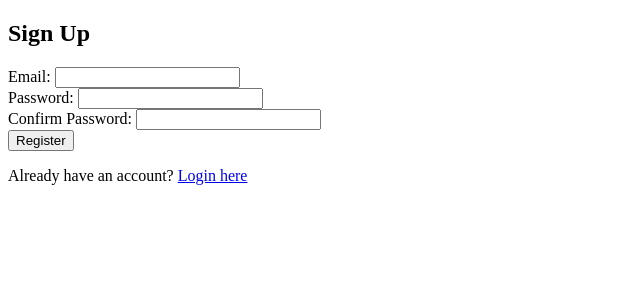
After one commit to atmz/varosha_django, a Django app: page /register/ in a window 1280 px wide. The commit adds this page. Shown: the top 300 px of the page, without its empty margins (0-640 px from the left). Run offline with Django 4.2, Linux system fonts and the light colour scheme; some libraries are stand-ins or nearby versions.

Commit message:
login/registration

```diff
--- a/app/varosha/forms.py
+++ b/app/varosha/forms.py
@@ -1,6 +1,9 @@
 from django import forms
 from django.forms import ModelForm
 from django.utils.translation import gettext_lazy as _
+
+from django.contrib.auth.forms import UserCreationForm
+from django.contrib.auth import get_user_model
 
 
 from .models import Point, Media, Note
@@ -52,3 +55,14 @@ class MediaForm(ModelForm):
 class UserChatBotAIConversationSendMessageForm(forms.Form):
     conversation_id = forms.IntegerField()
     user_message = forms.CharField(widget=forms.Textarea)
+
+
+
+User = get_user_model()
+
+class RegisterForm(UserCreationForm):
+    email = forms.EmailField(required=True)
+
+    class Meta:
+        model = User
+        fields = ['email', 'password1', 'password2']
--- a/app/varosha/settings.py
+++ b/app/varosha/settings.py
@@ -171,6 +171,11 @@ if "SUPER_USER_PASS" in environ:
 else:
     SUPER_USER_PASS = "dev-admin-pass"
 
+if "MAIL_PASS" in environ:
+    MAIL_PASS = environ.get("SUPER_USER_PASS")
+else:
+    MAIL_PASS = ""
+
 THUMBNAIL_DEBUG=True
 LOGGING = {
     'version': 1,
--- /dev/null
+++ b/app/varosha/templates/register.html
@@ -0,0 +1,33 @@
+{% load i18n %}
+<!DOCTYPE html>
+<html lang="{{ LANGUAGE_CODE }}">
+<head>
+    <meta charset="UTF-8">
+    <title>{% trans "Register" %}</title>
+</head>
+<body>
+    <h2>{% trans "Sign Up" %}</h2>
+
+    {% if form.errors %}
+        <p style="color: red;">{% trans "There were errors in your form. Please correct them and try again." %}</p>
+    {% endif %}
+
+    <form method="post">
+        {% csrf_token %}
+        <label for="email">{% trans "Email" %}:</label>
+        <input type="email" name="email" id="email" required>
+        <br>
+        <label for="password1">{% trans "Password" %}:</label>
+        <input type="password" name="password1" id="password1" required>
+        <br>
+        <label for="password2">{% trans "Confirm Password" %}:</label>
+        <input type="password" name="password2" id="password2" required>
+        <br>
+        <button type="submit">{% trans "Register" %}</button>
+    </form>
+
+    <p>{% trans "Already have an account?" %}
+        <a href="{% url 'login' %}">{% trans "Login here" %}</a>
+    </p>
+</body>
+</html>
--- a/app/varosha/urls.py
+++ b/app/varosha/urls.py
@@ -44,5 +44,6 @@ urlpatterns = [
     path('delete-point/<int:point_id>/', views.delete_point, name='delete-point'),
     path('delete-media/<int:media_id>/', views.delete_media, name='delete-media'),
     path('create-superuser/', views.create_superuser, name='create_superuser'),
+    path('register/', views.register, name='register'),
 
 ]+ static(settings.STATIC_URL, document_root=settings.STATIC_ROOT)
--- a/app/varosha/views.py
+++ b/app/varosha/views.py
@@ -24,6 +24,9 @@ from .utils import get_client_ip
 
 from .models import Media, Note, Point
 from .forms import MediaForm, NoteForm, PointEditForm, PointForm
+from django.shortcuts import render, redirect
+from django.contrib.auth import login
+from .forms import RegisterForm
 
 from .settings import MEDIA_URL
 from django.conf import settings
@@ -342,3 +345,18 @@ def create_superuser(request):
         pass
     else:
         User.objects.create_superuser(username=username, email=email, password=SUPER_USER_PASS)
+
+
+def register(request):
+    if request.method == 'POST':
+        form = RegisterForm(request.POST)
+        if form.is_valid():
+            user = form.save(commit=False)
+            user.username = user.email  # Set email as username if using email-based login
+            user.save()
+            login(request, user)  # Automatically log in the user after registration
+            return redirect('index')  # Redirect to homepage after successful signup
+    else:
+        form = RegisterForm()
+
+    return render(request, 'register.html', {'form': form})
```
Also changed, not shown: app/varosha/templates/index.html (+39 -1 lines), app/varosha/templates/login.html (+16 -8 lines), app/varosha/locale/el/LC_MESSAGES/django.po, 1 other file.
